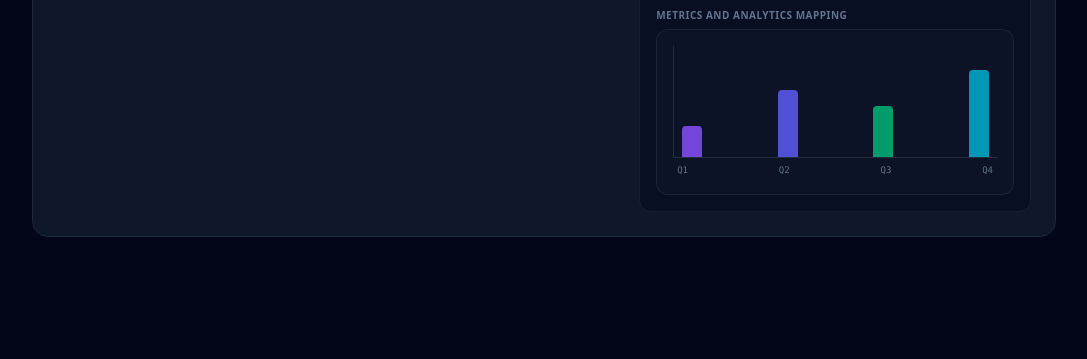
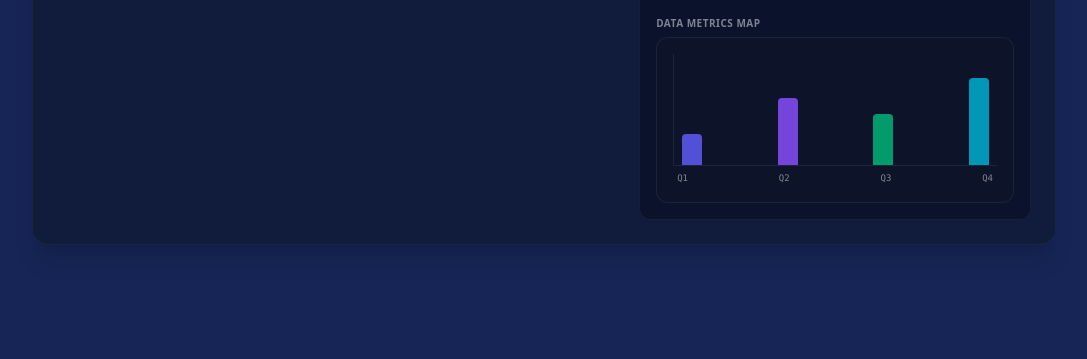
Before and after one commit to sahasramalkapuram/AI-PPT-maker, a Flask app: template templates/outline.html in a window 1280 px wide. Shown: the part 441-800 px from the top of the page, without its empty margins (96-1183 px from the left). Run offline with Flask 3, Linux system fonts and the light colour scheme; the template is opened without the code that fills it: most values are stand-ins (such as "Sample title", 1, 10 or a date in 2020).

Commit message:
Update outline.html

```diff
--- a/templates/outline.html
+++ b/templates/outline.html
@@ -3,61 +3,65 @@
 <head>
     <meta charset="UTF-8">
     <meta name="viewport" content="width=device-width, initial-scale=1.0">
-    <title>Generated Presentation Outline</title>
+    <title>Generated Presentation Design Deck</title>
     <script src="https://cdn.jsdelivr.net/npm/@tailwindcss/browser@4"></script>
 </head>
-<body class="bg-slate-950 text-slate-100 min-h-screen p-8">
+<body class="min-h-screen p-8 transition-colors duration-300 {% if aesthetic == 'cyberpunk' %}bg-slate-950 text-slate-100{% elif aesthetic == 'warm-terracotta' %}bg-stone-900 text-amber-50{% elif aesthetic == 'minimal-scandi' %}bg-zinc-50 text-zinc-900{% elif aesthetic == 'royal-emerald' %}bg-emerald-950 text-emerald-50{% else %}bg-blue-950 text-slate-100{% endif %}">
 
     <div class="max-w-5xl mx-auto space-y-8">
 
-        <div class="flex flex-col md:flex-row justify-between items-start md:items-center border-b border-slate-800 pb-6 gap-4">
+        <div class="flex flex-col md:flex-row justify-between items-start md:items-center border-b pb-6 gap-4 {% if aesthetic == 'minimal-scandi' %}border-zinc-200{% else %}border-slate-800{% endif %}">
             <div>
-                <span class="text-xs font-bold uppercase tracking-widest text-violet-400">Project Blueprint Output</span>
-                <h1 class="text-2xl font-extrabold text-white mt-1">Topic: <span class="italic text-slate-300">"{{ prompt }}"</span></h1>
-                <p class="text-xs text-slate-400 mt-1">Aesthetic Scheme Choice: <span class="text-emerald-400 font-mono">{{ aesthetic }}</span></p>
+                <span class="text-xs font-bold uppercase tracking-widest text-indigo-400">Production Engine Blueprint</span>
+                <h1 class="text-3xl font-extrabold mt-1">Topic: "{{ prompt }}"</h1>
+                <p class="text-sm opacity-70 mt-1">Active Design Scheme: <span class="font-mono">{{ aesthetic }}</span></p>
             </div>
-            <a href="/dashboard" class="text-xs bg-slate-900 border border-slate-800 hover:border-slate-700 text-slate-300 px-4 py-2.5 rounded-xl transition duration-150">
-                ← Return to Config Workspace
-            </a>
+
+            <div class="flex items-center gap-3">
+                <a href="/dashboard" class="text-xs px-4 py-2.5 rounded-xl font-medium border transition duration-150 {% if aesthetic == 'minimal-scandi' %}bg-zinc-200 border-zinc-300 text-zinc-800 hover:bg-zinc-300{% else %}bg-slate-900 border-slate-800 hover:border-slate-700 text-slate-300{% endif %}">
+                    ← Return to Config Workspace
+                </a>
+
+                <form action="/export/pptx" method="POST" target="_blank" class="inline-block m-0 p-0">
+                    <input type="hidden" name="slides_json" value='{{ slides | tojson | safe }}'>
+                    <button type="submit" class="text-xs bg-gradient-to-r from-emerald-600 to-teal-600 hover:from-emerald-500 hover:to-teal-500 text-white font-medium px-4 py-2.5 rounded-xl shadow-lg transition duration-150 cursor-pointer flex items-center justify-center">
+                        📥 Download PPTX File
+                    </button>
+                </form>
+            </div>
         </div>
 
         <div class="space-y-6">
             {% for slide in slides %}
                 {% set slide_index = loop.index0 %}
-
-                <div class="bg-slate-900 border border-slate-800 rounded-2xl p-6 grid grid-cols-1 md:grid-cols-12 gap-6 items-start">
+                <div class="border rounded-2xl p-6 grid grid-cols-1 md:grid-cols-12 gap-6 items-start {% if aesthetic == 'minimal-scandi' %}bg-white border-zinc-200 shadow-sm{% else %}bg-slate-900/60 border-slate-800/80 shadow-xl{% endif %}">
 
                     <div class="{% if slide.image_query or slide.chart_data %}md:col-span-7{% else %}md:col-span-12{% endif %} space-y-4">
                         <div class="flex items-center space-x-3">
-                            <span class="bg-slate-950 text-violet-400 text-xs font-mono font-bold w-6 h-6 rounded-md flex items-center justify-center border border-slate-800">
+                            <span class="text-xs font-mono font-bold w-6 h-6 rounded-md flex items-center justify-center border {% if aesthetic == 'minimal-scandi' %}bg-zinc-100 border-zinc-300 text-zinc-700{% else %}bg-slate-950 border-slate-800 text-indigo-400{% endif %}">
                                 {{ slide_index + 1 }}
                             </span>
-                            <h2 class="text-lg font-bold text-white">{{ slide.title }}</h2>
+                            <h2 class="text-lg font-bold">{{ slide.title }}</h2>
                         </div>
 
                         <div class="space-y-3 pt-2">
-                            <label class="block text-[10px] font-bold text-slate-500 uppercase tracking-wider">Slide Bullet Content Blocks</label>
                             {% for bullet in slide.bullets %}
                                 <div class="flex items-start space-x-2">
-                                    <span class="text-violet-500 mt-2 text-xs">•</span>
-                                    <textarea
-                                        name="bullets_slide_{{ slide_index }}"
-                                        rows="2"
-                                        class="w-full bg-slate-950 border border-slate-800/80 rounded-xl px-3 py-2 text-sm text-slate-300 focus:outline-none focus:border-violet-500 transition resize-none"
-                                    >{{ bullet }}</textarea>
+                                    <span class="text-indigo-500 mt-2 text-xs">•</span>
+                                    <textarea name="bullets_slide_{{ slide_index }}" rows="2" class="w-full border rounded-xl px-3 py-2 text-sm transition resize-none {% if aesthetic == 'minimal-scandi' %}bg-zinc-50 border-zinc-200 text-zinc-800 focus:border-zinc-400{% else %}bg-slate-950 border-slate-800/80 text-slate-300 focus:border-indigo-500{% endif %}">{{ bullet }}</textarea>
                                 </div>
                             {% endfor %}
                         </div>
                     </div>
 
                     {% if slide.image_query or slide.chart_data %}
-                    <div class="md:col-span-5 w-full flex flex-col space-y-4 bg-slate-950/40 p-4 rounded-xl border border-slate-800/60">
+                    <div class="md:col-span-5 w-full flex flex-col space-y-4 p-4 rounded-xl border {% if aesthetic == 'minimal-scandi' %}bg-zinc-50/50 border-zinc-200{% else %}bg-slate-950/40 border-slate-800/60{% endif %}">
 
                         {% if slide.image_query %}
                         <div class="space-y-1.5">
-                            <span class="block text-[10px] font-bold text-slate-500 uppercase tracking-wider">Visual Context Anchor</span>
-                            <div class="overflow-hidden rounded-xl border border-slate-800 bg-slate-900 aspect-video relative flex items-center justify-center">
-                                <img src="https://images.unsplash.com/photo-1451187580459-43490279c0fa?auto=format&fit=crop&w=500&q=80" alt="Context Layer Graphic" class="w-full h-full object-cover absolute inset-0 opacity-75" />
+                            <span class="block text-[10px] font-bold uppercase tracking-wider opacity-50">Visual Asset Anchor</span>
+                            <div class="overflow-hidden rounded-xl border bg-slate-900 aspect-video relative flex items-center justify-center border-slate-800">
+                                <img src="https://images.unsplash.com/photo-1451187580459-43490279c0fa?auto=format&fit=crop&w=500&q=80" alt="Context Layer Graphic" class="w-full h-full object-cover absolute inset-0 opacity-70" />
                                 <div class="absolute bottom-2 left-2 right-2 bg-slate-950/90 text-[10px] text-emerald-400 px-2 py-1 rounded-md border border-emerald-900/30 font-mono truncate">
                                     Query: "{{ slide.image_query }}"
                                 </div>
@@ -67,15 +71,15 @@
 
                         {% if slide.chart_data %}
                         <div class="space-y-1.5">
-                            <span class="block text-[10px] font-bold text-slate-500 uppercase tracking-wider">Metrics and Analytics Mapping</span>
-                            <div class="bg-slate-900/60 p-4 rounded-xl border border-slate-800/80">
-                                <div class="h-28 flex items-end justify-between px-2 pt-2 border-b border-l border-slate-700/60">
-                                    <div class="w-5 bg-violet-500/80 rounded-t h-[30%] hover:bg-violet-400 transition-all"></div>
-                                    <div class="w-5 bg-indigo-500/80 rounded-t h-[65%] hover:bg-indigo-400 transition-all"></div>
-                                    <div class="w-5 bg-emerald-500/80 rounded-t h-[50%] hover:bg-emerald-400 transition-all"></div>
-                                    <div class="w-5 bg-cyan-500/80 rounded-t h-[85%] hover:bg-cyan-400 transition-all"></div>
+                            <span class="block text-[10px] font-bold uppercase tracking-wider opacity-50">Data Metrics Map</span>
+                            <div class="p-4 rounded-xl border {% if aesthetic == 'minimal-scandi' %}bg-white border-zinc-200{% else %}bg-slate-900/60 border-slate-800/80{% endif %}">
+                                <div class="h-28 flex items-end justify-between px-2 pt-2 border-b border-l border-slate-700/40">
+                                    <div class="w-5 bg-indigo-500/80 rounded-t h-[30%]"></div>
+                                    <div class="w-5 bg-violet-500/80 rounded-t h-[65%]"></div>
+                                    <div class="w-5 bg-emerald-500/80 rounded-t h-[50%]"></div>
+                                    <div class="w-5 bg-cyan-500/80 rounded-t h-[85%]"></div>
                                 </div>
-                                <div class="flex justify-between text-[9px] text-slate-500 font-mono mt-1.5 px-1">
+                                <div class="flex justify-between text-[9px] font-mono mt-1.5 px-1 opacity-50">
                                     <span>Q1</span><span>Q2</span><span>Q3</span><span>Q4</span>
                                 </div>
                             </div>
```
